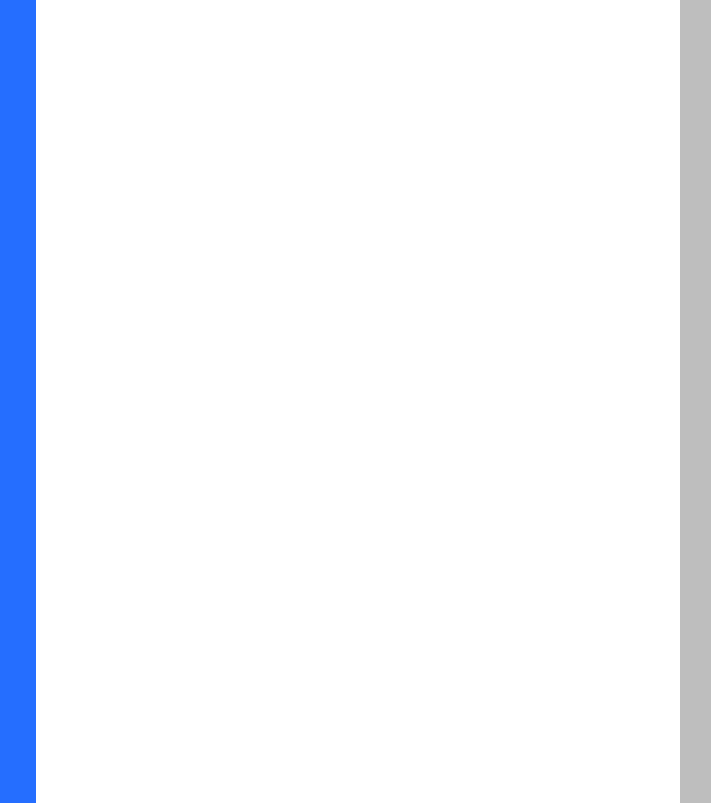
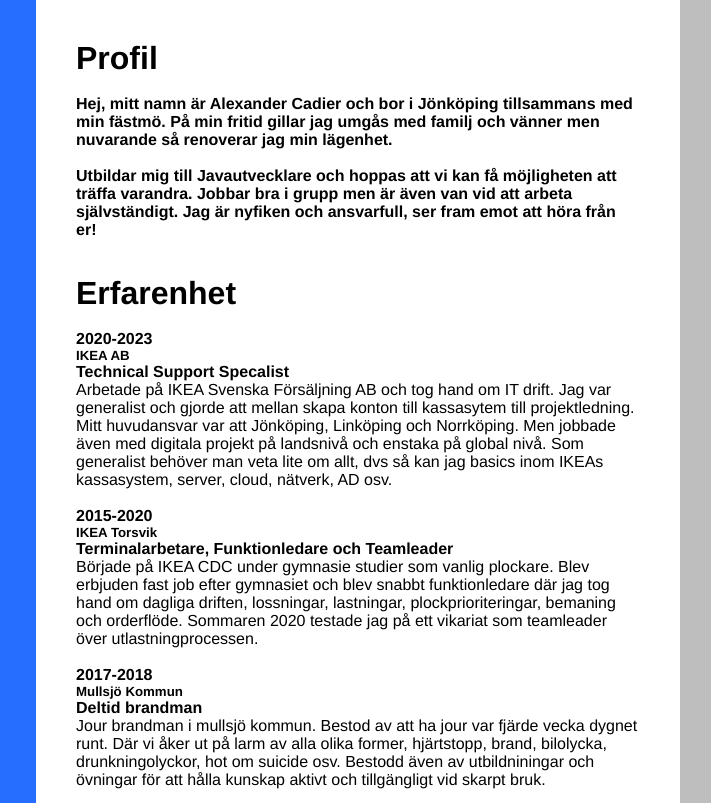
Before and after one commit to Code-Cadde/Alex_CV, a plain HTML site: page index.html in a window 1280 px wide. Shown: the top 803 px of the page, 460-1171 px from the left. Drawn offline with Linux system fonts and the light colour scheme.

Commit message:
Changes to right div, profile info and work info

```diff
--- a/index.html
+++ b/index.html
@@ -47,7 +47,30 @@
         </div>
 
         </div>
-        <div class="RightContainer"></div>
+        <div class="RightContainer">
+            <div class="RightProfile"><h1>Profil</h1><br>
+            <p>Hej, mitt namn är Alexander Cadier och bor i Jönköping tillsammans med min fästmö. På min fritid gillar jag umgås med familj och vänner men nuvarande så renoverar jag min lägenhet. <br><br> Utbildar mig till Javautvecklare och hoppas att vi kan få möjligheten att träffa varandra. Jobbar bra i grupp men är även van vid att arbeta självständigt. Jag är nyfiken och ansvarfull, ser fram emot att höra från er! </p></div>
+            <br><br>
+
+            <div><h1>Erfarenhet</h1><br>
+            <div class="Rightjob"><h4>2020-2023</h4>
+                <h5>IKEA AB</h5></div>
+        <div class="RightJobInfo">
+            <h4>Technical Support Specalist</h4>
+        <p>Arbetade på IKEA Svenska Försäljning AB och tog hand om IT drift. Jag var generalist och gjorde att mellan skapa konton till kassasytem till projektledning. Mitt huvudansvar var att Jönköping, Linköping och Norrköping. Men jobbade även med digitala projekt på landsnivå och enstaka på global nivå. Som generalist behöver man veta lite om allt, dvs så kan jag basics inom IKEAs kassasystem, server, cloud, nätverk, AD osv.</p><br></div>
+        <div class="Rightjob"><h4>2015-2020</h4>
+            <h5>IKEA Torsvik</h5></div>
+    <div class="RightJobInfo">
+        <h4>Terminalarbetare, Funktionledare och Teamleader</h4>
+            <p>Började på IKEA CDC under gymnasie studier som vanlig plockare. Blev erbjuden fast job efter gymnasiet och blev snabbt funktionledare där jag tog hand om dagliga driften, lossningar, lastningar, plockprioriteringar, bemaning och orderflöde. Sommaren 2020 testade jag på ett vikariat som teamleader över utlastningprocessen.</p><br>
+    <div class="Rightjob"><h4>2017-2018</h4>
+        <h5>Mullsjö Kommun</h5></div>
+            <div class="RightJobInfo">
+            <h4>Deltid brandman</h4>
+            <p>Jour brandman i mullsjö kommun. Bestod av att ha jour var fjärde vecka dygnet runt. Där vi åker ut på larm av alla olika former, hjärtstopp, brand, bilolycka, drunkningolyckor, hot om suicide osv. Bestodd även av utbildniningar och övningar för att hålla kunskap aktivt och tillgängligt vid skarpt bruk.</p></div>
+            </div>
+        </div>
+
     </div>
 
 </body>
--- a/stylesheet.css
+++ b/stylesheet.css
@@ -65,3 +65,19 @@ font-weight: 600;
     padding: 40px;
 
 }
+.RightProfile
+{
+    font-weight: 600;
+}
+.Rightjob
+{
+    position: relative;
+    flex-direction: column;
+    align-items: left;
+
+}
+.RightJobInfo
+{
+    position: relative;
+    align-items: right;
+}
```
